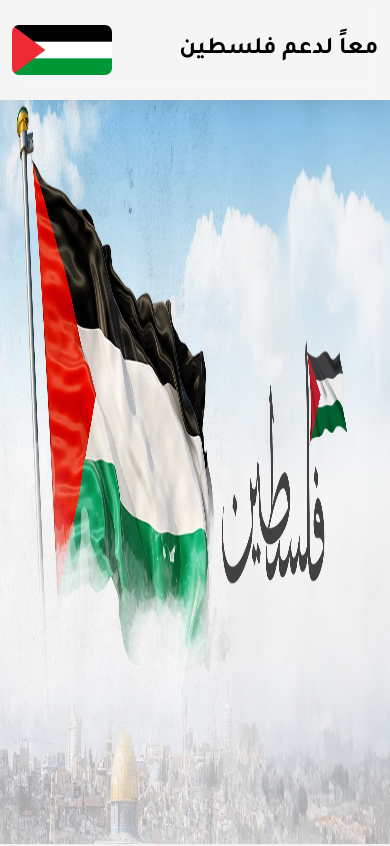
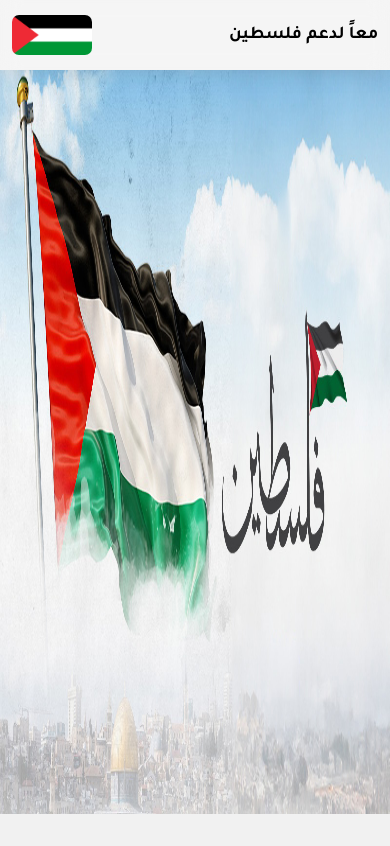
Before and after one commit to muqataea/Palestine, a plain HTML site: page index.html in a window 390 px wide. Shown: the top 846 px of the page. Drawn offline with nearby package versions, Linux system fonts and the light colour scheme.

Commit message:
Add files via upload

```diff
--- a/css/style.css
+++ b/css/style.css
@@ -259,6 +259,15 @@ footer .socials .icon:hover i {
   .filter-btns {
     gap: 0.5rem;
   }
+  header {
+    height: 70px;
+  }
+  nav .flag {
+    width: 80px;
+  }
+  .heading {
+    font-size: 18px;
+  }
 }
 
 /* ------------ 480px ------------ */
```
